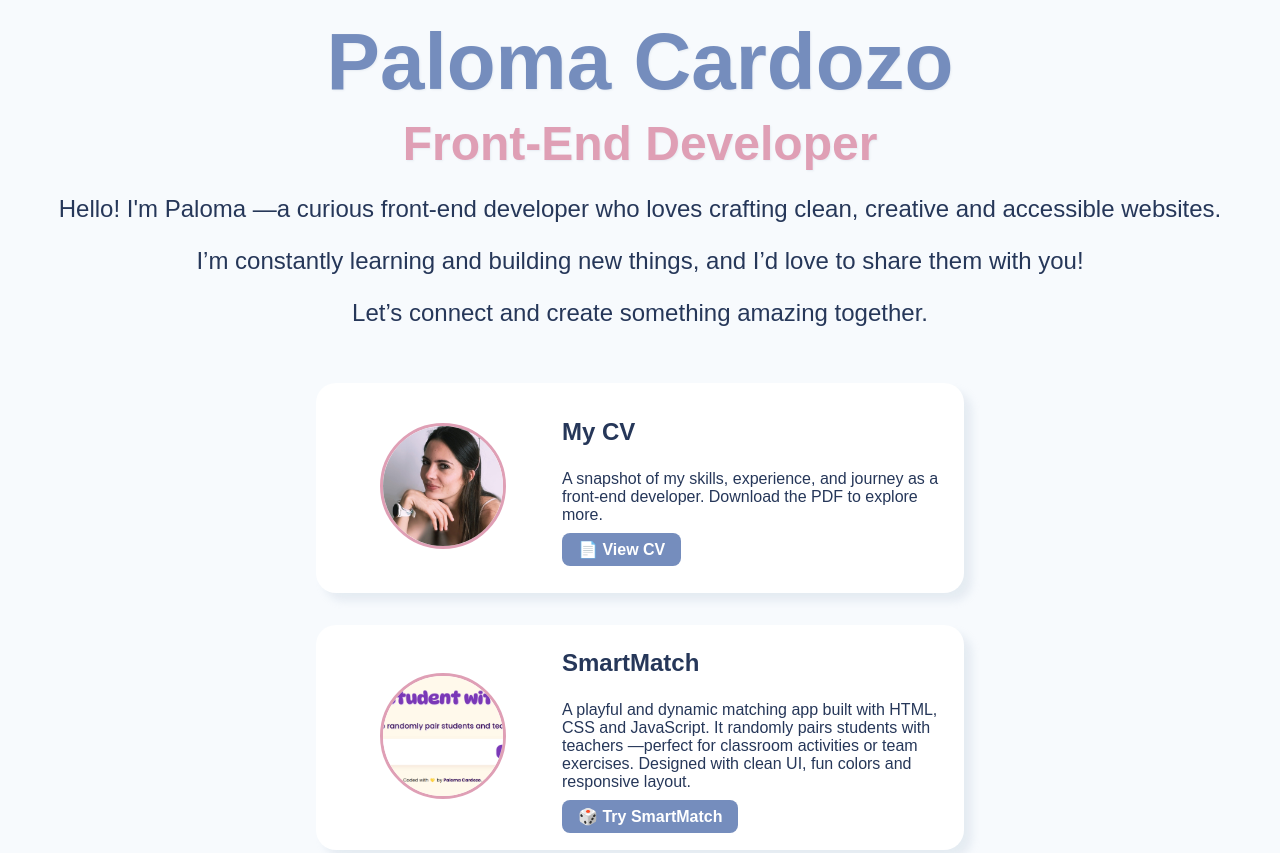
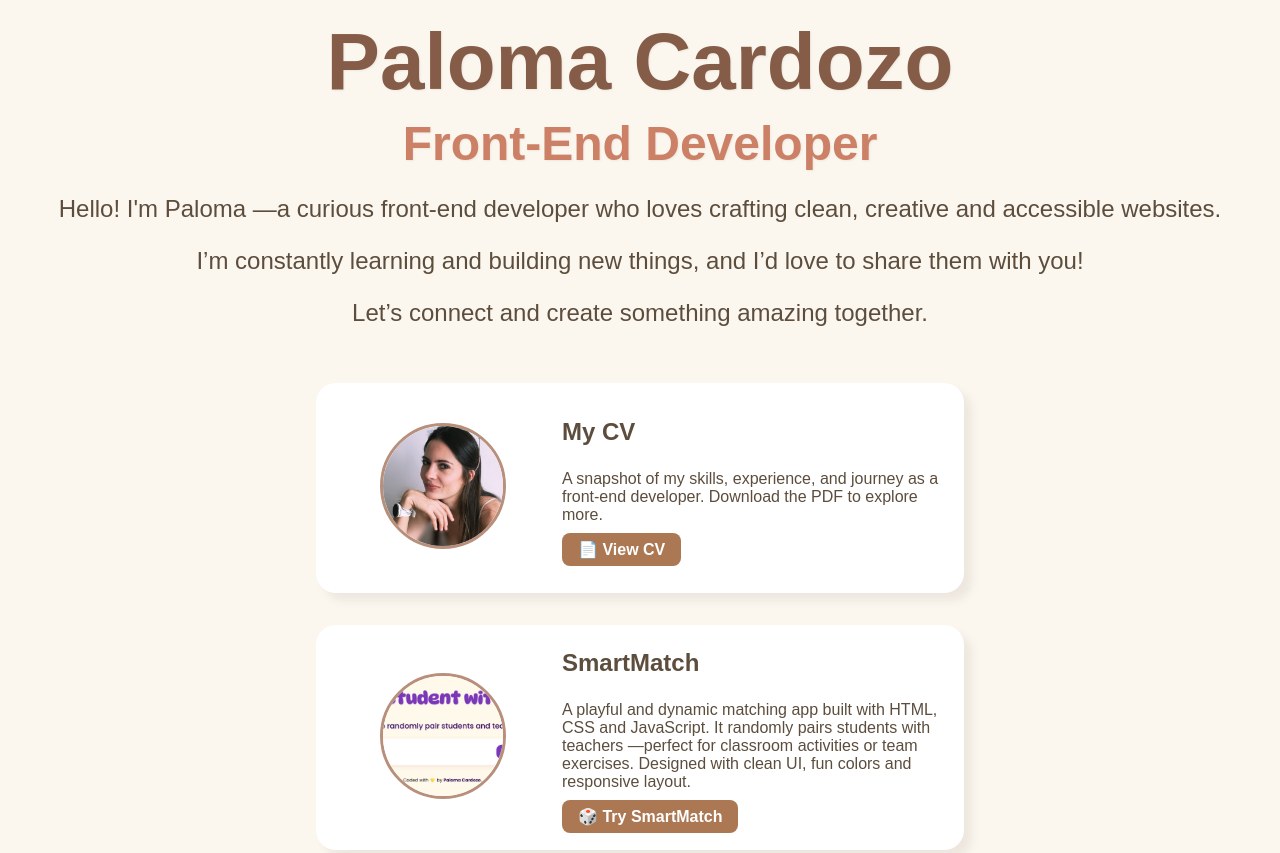
Before and after one commit to Paloma-Cardozo/dev-portfolio, a plain HTML site: page index.html in a window 1280 px wide. Shown: the top 853 px of the page. Drawn offline with Linux system fonts and the light colour scheme; a web font is replaced by a local one.

Commit message:
Update styles.css

```diff
--- a/styles.css
+++ b/styles.css
@@ -1,7 +1,20 @@
+:root {
+    --clr-bg: hsl(40, 60%, 96%);
+    --clr-bg-hover: hsl(40, 60%, 92%);
+    --clr-header-main: hsl(20, 30%, 40%);
+    --clr-header-sub: hsl(15, 50%, 60%);
+    --clr-text: hsl(30, 20%, 30%);
+    --clr-button: hsl(25, 35%, 50%);
+    --clr-button-hover: hsl(25, 35%, 35%);
+    --clr-border-img: hsl(20, 30%, 60%);
+    --clr-shadow: rgba(120, 100, 90, 0.1);
+    --font-main: "Quicksand", sans-serif;
+}
+
 /* General Styles */
 body {
-    font-family: "Sour Gummy", sans-serif;
-    background-color: hsl(210, 60%, 98%);
+    font-family: var(--font-main);
+    background-color: var(--clr-bg);
 }
 
 /* Styles for the header */
@@ -11,23 +24,23 @@ header {
 
 header h1 {
     font-size: 5rem;
-    color: hsl(220, 35%, 60%);
+    color: var(--clr-header-main);
     margin-top: 1rem;
     margin-bottom: 0.5rem;
-    text-shadow: 1px 1px 2px rgba(100, 120, 150, 0.1);
+    text-shadow: 1px 1px 2px var(--clr-shadow);
 }
 
 header h2 {
     font-size: 3rem;
-    color: hsl(340, 50%, 75%);
-    text-shadow: 1px 1px 2px rgba(100, 120, 150, 0.1);
+    color: var(--clr-header-sub);
+    text-shadow: 1px 1px 2px var(--clr-shadow);
     margin-top: 0;
     margin-bottom: 1rem;
 }
 
 header p {
     font-size: 1.5rem;
-    color: hsl(220, 40%, 25%);
+    color: var(--clr-text);
     margin: 1.5rem 0;
 }
 
@@ -48,7 +61,7 @@ main {
     background-color: white;
     padding: 1.5rem;
     border-radius: 20px;
-    box-shadow: 8px 8px 8px rgba(160, 180, 200, 0.2);
+    box-shadow: 8px 8px 8px var(--clr-shadow);
     align-items: center;
     max-width: 600px;
     margin: 0 auto;
@@ -57,7 +70,7 @@ main {
 .card:hover {
     transform: scale(1.05);
     transition: transform 0.3s ease, background-color 0.3s ease;
-    background-color: hsl(210, 60%, 96%);
+    background-color: var(--clr-bg-hover);
 }
 
 .card img {
@@ -65,22 +78,22 @@ main {
     height: 120px;
     border-radius: 50%;
     object-fit: cover;
-    border: 3px solid hsl(340, 50%, 75%);
+    border: 3px solid var(--clr-border-img);
 }
 
 .card-content h3 {
     margin-top: 0;
     font-size: 1.5rem;
-    color: hsl(220, 40%, 25%);
+    color: var(--clr-text);
 }
 
 .card-content p {
-    color: hsl(220, 40%, 25%);
+    color: var(--clr-text);
     margin: 1rem 0;
 }
 
 .btn {
-    background-color: hsl(220, 35%, 60%);
+    background-color: var(--clr-button);
     color: #fff;
     padding: 0.5rem 1rem;
     text-decoration: none;
@@ -91,7 +104,7 @@ main {
 }
 
 .btn:hover {
-    background-color: hsl(220, 30%, 40%);
+    background-color: var(--clr-button-hover);
 }
 
 /* Styles for the footer */
@@ -103,7 +116,7 @@ footer {
 }
 
 footer a {
-    color: hsl(220, 40%, 25%);
+    color: var(--clr-header-sub);
     text-decoration: none;
     font-weight: bold;
     transition: color 0.3s ease-in-out;
@@ -111,7 +124,7 @@ footer a {
 }
 
 footer a:hover {
-    color: hsl(220, 35%, 45%);
+    color: var(--clr-button-hover);
 }
 
 @media (max-width: 600px) {
```
